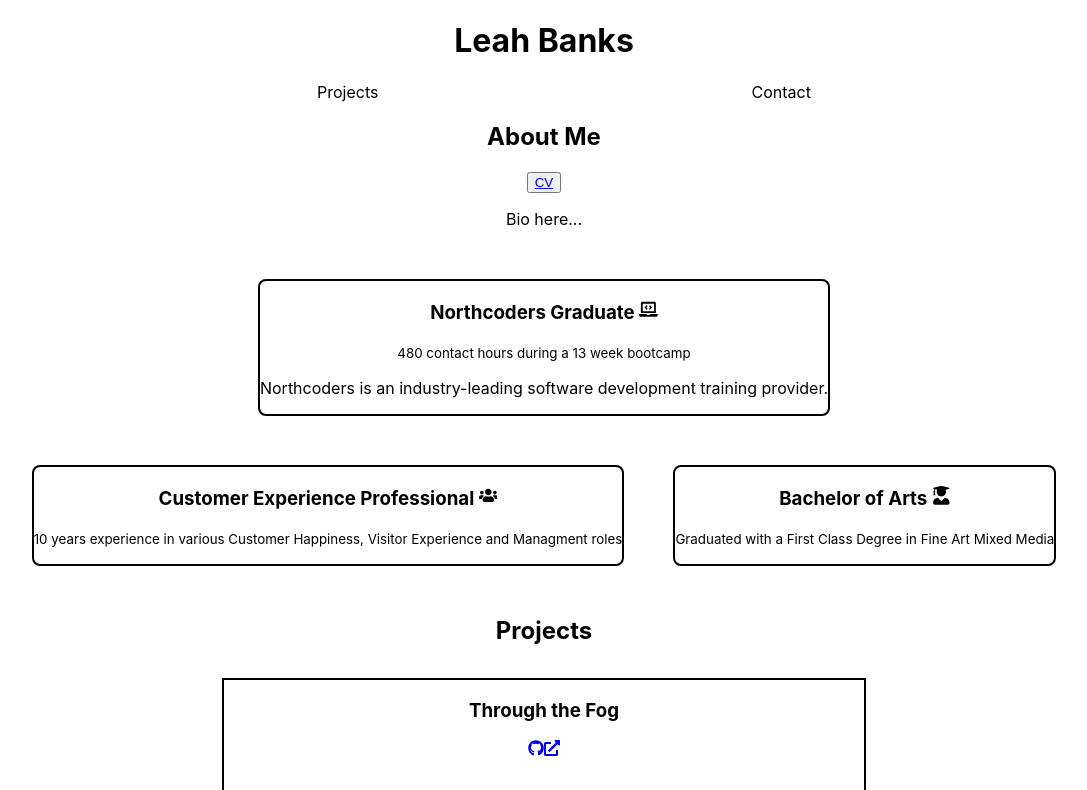
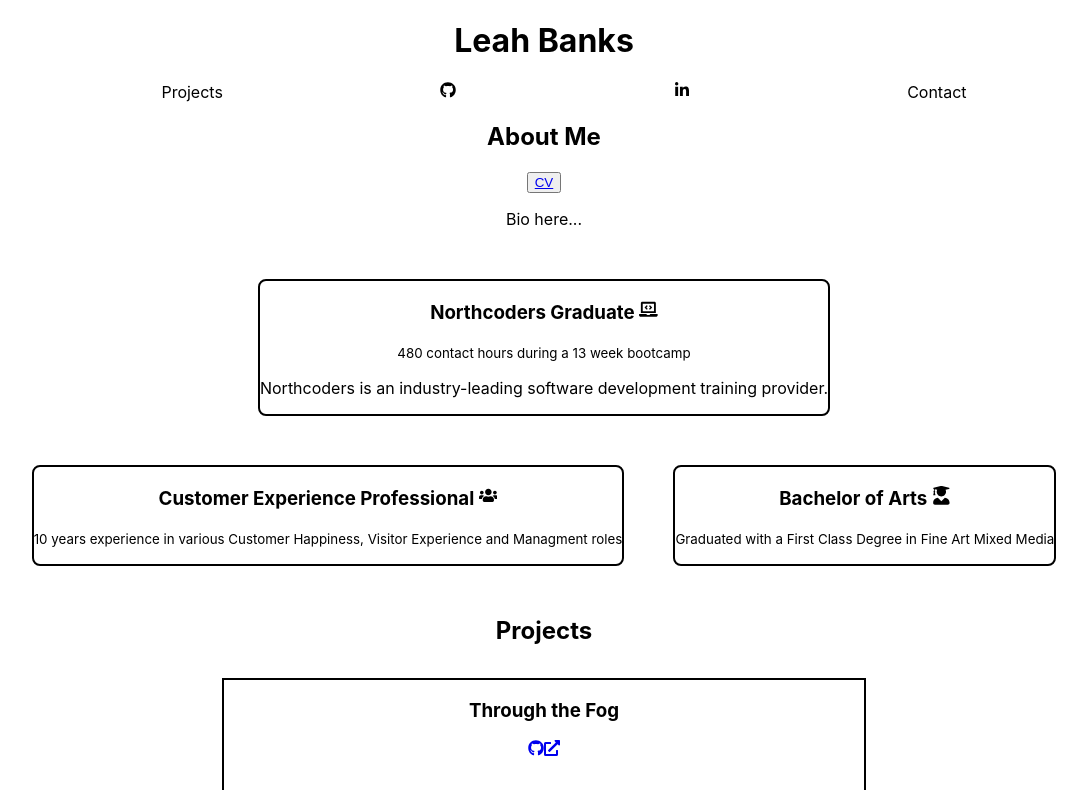
Before and after one commit to leahbanks/portfolio, a React (Create React App) app: page / in a window 1280 px wide. Shown: the top 790 px of the page, without its empty margins (96-1183 px from the left). Built offline with nearby package versions, Linux system fonts and the light colour scheme.

Commit message:
moved linkedin and github icons to nav

```diff
--- a/src/components/Nav/Nav.jsx
+++ b/src/components/Nav/Nav.jsx
@@ -1,12 +1,14 @@
-import './Nav.css'
+import "./Nav.css";
+import { FaLinkedinIn, FaGithub } from "react-icons/fa";
 
 export default function Nav() {
   return (
     <section className="nav">
-      <ul className='nav-items' style={{ listStyle: "none" }}>
-      {/* <li>About</li> */}
-      <li>Projects</li>
-      <li>Contact</li>
+      <ul className="nav-items" style={{ listStyle: "none" }}>
+        <li>Projects</li>
+        <FaGithub />
+        <FaLinkedinIn />
+        <li>Contact</li>
       </ul>
     </section>
   );
```
